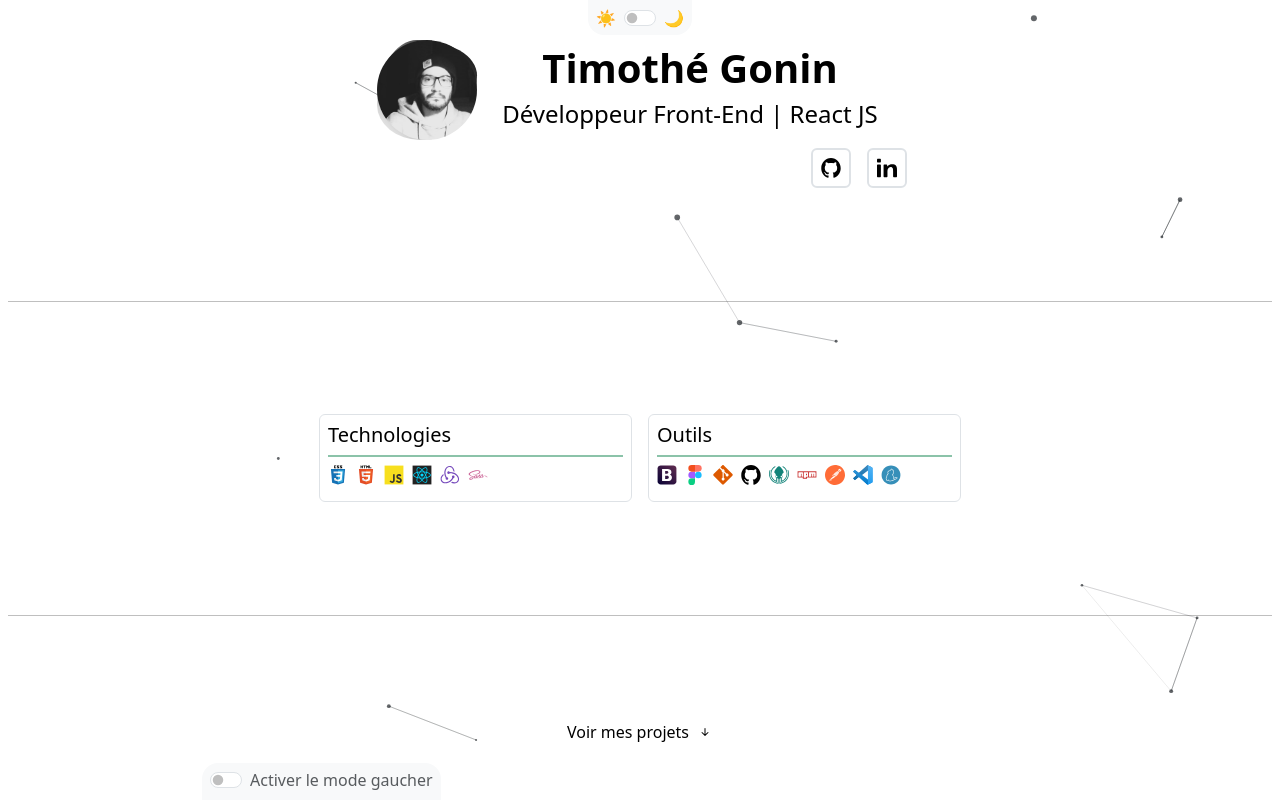
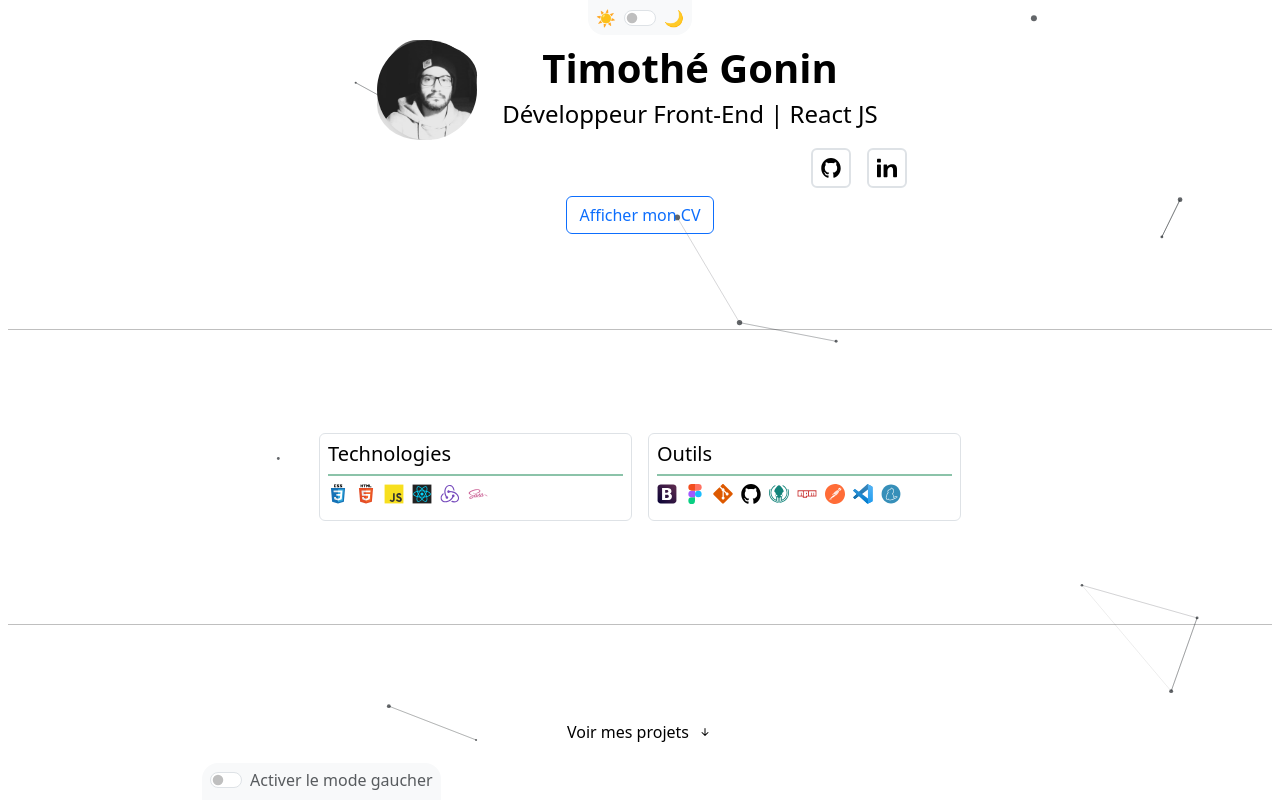
Before and after one commit to timothegonin/portfolio, a React (Create React App) app: page / in a window 1280 px wide. Shown: the top 800 px of the page. Built offline with nearby package versions, Linux system fonts and the light colour scheme.

Commit message:
🚧 adding basic cv component

```diff
--- /dev/null
+++ b/src/components/CV.jsx
@@ -0,0 +1,37 @@
+import React, { useState } from "react";
+import Button from "react-bootstrap/Button";
+import Modal from "react-bootstrap/Modal";
+import pdfFile from "../assets/document/CV_Gonin_Timothé-2023.pdf";
+
+const CV = () => {
+	const [show, setShow] = useState(false);
+
+	const handleClose = () => setShow(false);
+	const handleShow = () => setShow(true);
+	return (
+		<React.Fragment>
+			<Button variant="outline-primary" onClick={handleShow}>
+				Afficher mon CV
+			</Button>
+			<Modal
+				show={show}
+				onHide={handleClose}
+				size="lg"
+				aria-labelledby="Modal containing a Curriculum Vitae in pdf format"
+			>
+				<Modal.Body style={{ height: "80vh" }}>
+					<iframe title="CV" src={pdfFile} height="100%" width="100%">
+						CV FILE
+					</iframe>
+				</Modal.Body>
+				<Modal.Footer>
+					<Button variant="secondary" onClick={handleClose}>
+						Fermer
+					</Button>
+				</Modal.Footer>
+			</Modal>
+		</React.Fragment>
+	);
+};
+
+export default CV;
--- a/src/container/Jumbotron.jsx
+++ b/src/container/Jumbotron.jsx
@@ -8,6 +8,7 @@ import Contact from "../components/Contact";
 import StackIcons from "../components/StackIcons";
 import Helper from "../components/Helper";
 import arrowDown from "../assets/icons/arrow-down-short.svg";
+import CV from "../components/CV";
 
 /*
   ┌─────────────────────────────────────────────────────────────────────────┐
@@ -99,6 +100,7 @@ const Jumbotron = () => {
 				<ContactWrapper>
 					<Contact />
 				</ContactWrapper>
+				<CV />
 			</PresentationWrapper>
 			{/* CONTATCT */}
 
```
Also changed, not shown: 1 other file (tests, documents, lock files or other folders).
